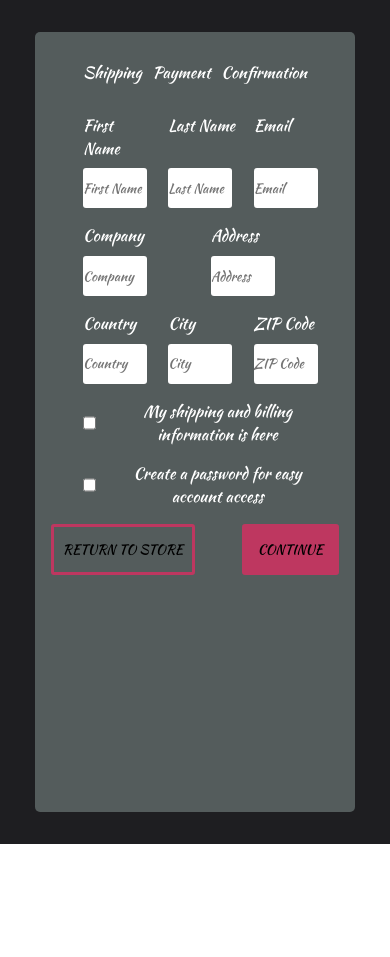
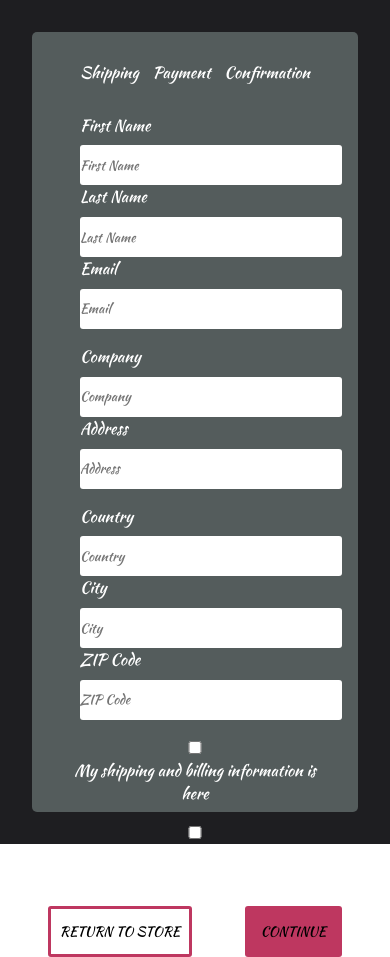
Before and after one commit to artikgupta/Form, a React (Create React App) app: page / in a window 390 px wide. Before the commit the page ends 844 px from the top, so only its background shows below. Built offline with nearby package versions, Linux system fonts and the light colour scheme.

Commit message:
change the direction of the input feild

```diff
--- a/src/App.css
+++ b/src/App.css
@@ -7,23 +7,24 @@
 .main-container {
   background-color: #1e1e21;
   color: white;
-  max-width: 100%;
+  width: 100%;
   height: 100vh;
   text-align: center;
-  margin: auto;
+  margin: 0 auto;
   padding: 2rem;
 }
 .container {
   background-color: #545c5c;
-  max-width: 50rem;
+  max-width: 600px;
+  width: 100%;
   height: 100%;
   border-radius: 5px;
-  margin: auto;
+  margin: 0 auto;
   padding: 1rem;
 }
-form {
+/* form {
   max-width: 100%;
-}
+} */
 .info {
   display: flex;
   width: 100%;
@@ -35,6 +36,9 @@ form {
   display: flex;
   margin: 1.4rem 1rem;
 }
+/* .wrap {
+  flex-wrap: wrap;
+} */
 .column {
   display: flex;
   flex-direction: column;
@@ -74,24 +78,27 @@ input[type="checkbox"] {
 }
 
 @media only screen and (max-width: 600px) {
-  input[type="text"] {
+  /* input[type="text"] {
     max-width: 4rem;
-  }
+  } */
   /* .main-container {
     max-width: 100%;
     height: 100vh;
   } */
   .container {
-    max-width: 20rem;
+    max-width: 600px;
+    width: 100%;
+    height: 100%;
   }
   .flex {
     display: flex;
+    flex-direction: column;
     margin: 1rem;
   }
 }
 @media only screen and (max-width: 360px) {
   input[type="text"] {
-    max-width: 4rem;
+    /* max-width: 4rem; */
   }
   /* .main-container {
     max-width: 1200px;
@@ -99,6 +106,7 @@ input[type="checkbox"] {
   } */
   .flex {
     display: flex;
+    flex-direction: column;
     margin: 0.66rem;
   }
 }
--- a/src/components/form.js
+++ b/src/components/form.js
@@ -40,7 +40,7 @@ export class Form extends Component {
           </div>
           <form>
             {/* about */}
-            <div className="about flex">
+            <div className="about flex ">
               <div className="column">
                 <label>First Name</label>
                 <input
@@ -73,7 +73,7 @@ export class Form extends Component {
               </div>
             </div>
             {/* address-info */}
-            <div className="address-info flex">
+            <div className="address-info flex ">
               <div className="column">
                 <label>Company</label>
                 <input
@@ -96,7 +96,7 @@ export class Form extends Component {
               </div>
             </div>
             {/* country-info */}
-            <div className="country-info flex">
+            <div className="country-info flex ">
               <div className="column">
                 <label>Country</label>
                 <input
```
